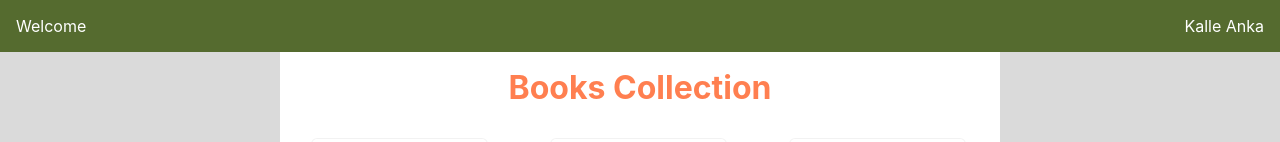
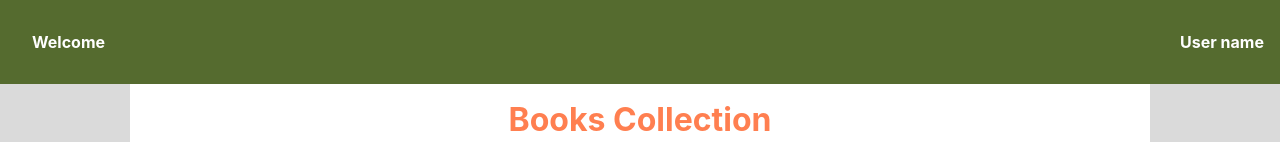
Before and after one commit to johnLexicon/fe22-lab1-react, a React (Create React App) app: page / in a window 1280 px wide. Both pictures are taken after a click on the button "Log in". Shown: the top 142 px of the page. Built offline with nearby package versions, Linux system fonts and the light colour scheme; the HTML template or start-up script is replaced by a standard one.

Commit message:
Logout functionality and styling.

```diff
--- a/src/App.css
+++ b/src/App.css
@@ -1,6 +1,6 @@
 .container {
   width: 90%;
-  max-width: 720px;
+  max-width: 1020px;
   margin: auto;
   background-color: #fff;
 }
--- a/src/App.js
+++ b/src/App.js
@@ -8,8 +8,8 @@ function App() {
   const [books] = useState(bookData.books);
   const [user, setUser] = useState(null);
 
-  const handleLogin = () => {
-    setUser('Kalle Anka');
+  const handleLogin = (user) => {
+    setUser((state) => user);
   };
 
   return (
--- a/src/components/Navbar.js
+++ b/src/components/Navbar.js
@@ -6,10 +6,14 @@ const Navbar = ({ user, handleLogin }) => {
       <div className="title">Welcome</div>
       {!user && (
         <div className="login">
-          <button onClick={() => handleLogin()}>Log in</button>
+          <button onClick={() => handleLogin('User name')}>Log in</button>
         </div>
       )}
-      {user && <div className="user-info">{user}</div>}
+      {user && (
+        <div onClick={() => handleLogin(null)} className="user-info">
+          {user}
+        </div>
+      )}
     </nav>
   );
 };
--- a/src/components/navbar.css
+++ b/src/components/navbar.css
@@ -1,9 +1,20 @@
 nav {
   display: flex;
   justify-content: space-between;
+  align-items: center;
   background-color: darkolivegreen;
   color: #fff;
   padding: 1rem;
+}
+
+nav .title {
+  padding: 1rem;
+  font-weight: bold;
+}
+
+.user-info {
+  cursor: pointer;
+  font-weight: bold;
 }
 
 nav button {
```
